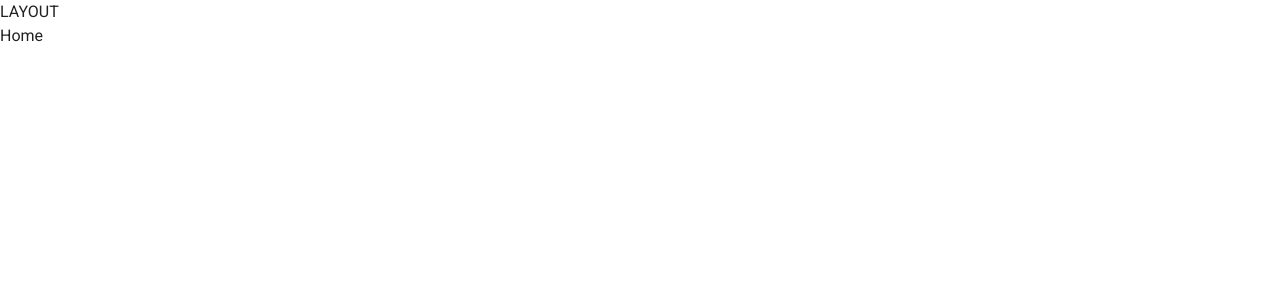
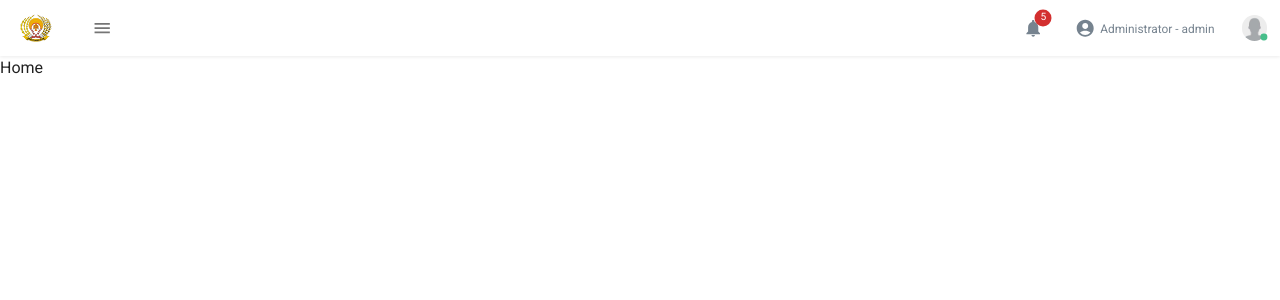
Before and after one commit to Virtue-Digital-Indonesia/smart-prison-sapn-frontend, a React (Create React App) app: page / in a window 1280 px wide. Shown: the top 300 px of the page. Built offline with nearby package versions, Linux system fonts and the light colour scheme.

Commit message:
create app bar (not finished yet)

```diff
--- /dev/null
+++ b/src/components/AppBar/AppBar.jsx
@@ -0,0 +1,157 @@
+import { useState } from 'react'
+
+// ASSETS
+import companyLogo from 'assets/logos/sapn-logo.png'
+import personLogo from 'assets/logos/person.jpg'
+
+// STYLES
+import useStyles from './appBaruseStyles'
+
+// MUIS
+import {
+  Avatar ,
+  Badge,
+  Box,
+  IconButton,
+  Menu,
+  Stack,
+  Typography
+} from '@mui/material'
+
+// MUI ICONS
+import AccountCircleIcon from '@mui/icons-material/AccountCircle'
+import MenuIcon from '@mui/icons-material/Menu'
+import NotificationsIcon from '@mui/icons-material/Notifications'
+import SettingsIcon from '@mui/icons-material/Settings'
+
+const AppBar = () => {
+  const classes = useStyles()
+
+  const [notificationmMenuAnchor, setNotificationMenuAnchor] = useState(null)
+
+  return (
+    <Stack className={`zoom ${classes.root}`}>
+      {/* COMPANY LOGO */}
+      <Stack
+        width='90px'
+        alignItems='center'
+        justifyContent='center'
+        position='relative'
+      >
+        <Box
+          component='img'
+          src={companyLogo}
+          sx={{height: '32px'}}
+        />
+
+      </Stack>
+
+      {/* APP BAR MENU */}
+      <Stack
+        direction='row'
+        justifyContent='space-between'
+        alignItems='center'
+        padding='0px 15px'
+        width='100%'
+      >
+        {/* EXPAND ICON */}
+        <IconButton disableRipple>
+          <MenuIcon/>
+        </IconButton>
+
+        {/* NOTIFICATION & PROFILE */}
+        <Stack
+          alignItems='center'
+          direction='row'
+          spacing={4}
+        >
+          {/* NOTIFICATION LOGO */}
+          <IconButton
+            onClick={(e) => setNotificationMenuAnchor(e.currentTarget)}
+            size='small'
+          >
+            <Badge badgeContent={5} color='error'>
+              <NotificationsIcon sx={{color: '#76838f'}}/>
+            </Badge>
+          </IconButton>
+
+          {/* NOTIFICATION MENU ITEM */}
+          <Menu
+            anchorEl={notificationmMenuAnchor}
+            open={Boolean(notificationmMenuAnchor)}
+            onClose={() => setNotificationMenuAnchor(null)}
+            className={classes.menuContainer}
+          >
+            <Stack
+              width='360px'
+            >
+              <Stack borderBottom='solid 1px #e4eaec'>
+                <Typography
+                  variant='body2'
+                  padding='20px 20px'
+                >
+                  NOTIFICATIONS
+                </Typography>
+              </Stack>
+
+              <Stack
+                padding='15px 20px'
+                direction='row'
+                justifyContent='space-between'
+                alignItems='center'
+                sx={{backgroundColor: '#f3f7f9', color: '#76838f'}}
+              >
+                <Typography variant='body2'>
+                  All notifications
+                </Typography>
+
+                <IconButton disableRipple>
+                  <SettingsIcon sx={{height: '18px'}}/>
+                </IconButton>
+              </Stack>
+            </Stack>
+          </Menu>
+
+          {/* ADMINISTRATOR TEXT */}
+          <Stack
+            direction='row'
+            alignItems='flex-end'
+          >
+            <AccountCircleIcon sx={{color:'#76838f'}}/>
+            <Typography
+              marginLeft='6px'
+              variant='body2'
+              sx={{color:'#76838f'}}
+            >
+              Administrator - admin
+            </Typography>
+
+          </Stack>
+
+          {/* AVATAR LOGO */}
+          <Badge
+            overlap='circular'
+            variant='dot'
+            sx={{'& .MuiBadge-badge' : {backgroundColor: '#46be8a'}}}
+            anchorOrigin={{
+              vertical: 'bottom',
+              horizontal: 'right',
+            }}
+          >
+            <Avatar
+              src={personLogo}
+              sx={{
+                width: '30px',
+                height: '30px',
+                cursor: 'pointer'
+              }}
+            />
+          </Badge>
+
+        </Stack>
+      </Stack>
+    </Stack>
+  )
+}
+
+export default AppBar
--- /dev/null
+++ b/src/components/AppBar/appBaruseStyles.js
@@ -0,0 +1,22 @@
+// MUI STYLES
+import { makeStyles } from '@mui/styles'
+
+const useStyles = makeStyles((theme) => ({
+  root: {
+    height: 66,
+    boxShadow: '0 2px 4px #00000014',
+    flexDirection: 'row',
+  },
+  menuContainer : {
+    '& .MuiMenu-list' : {
+      paddingTop: 0,
+      paddingBottom: 0
+    },
+    '& 	.MuiMenu-paper' : {
+      boxShadow: 'unset',
+      border: '1px solid #e4eaec'
+    }
+  }
+}))
+
+export default useStyles
--- a/src/layouts/Private/Private.jsx
+++ b/src/layouts/Private/Private.jsx
@@ -1,3 +1,6 @@
+// COMPONENT
+import AppBar from 'components/AppBar/AppBar'
+
 // MUIS
 import { Stack } from '@mui/material'
 import CssBaseline from '@mui/material/CssBaseline'
@@ -12,9 +15,8 @@ const Private = ({children}) => {
     <Stack className={`${classes.root} no-zoom`}>
       <CssBaseline/>
 
-      <Stack>
-        LAYOUT
-      </Stack>
+      {/* APP BAR */}
+      <AppBar/>
 
       <Stack component='main'>
         {children}
```
Also changed, not shown: src/assets/logos/person.jpg (added), src/assets/logos/sapn-logo.png (added).
